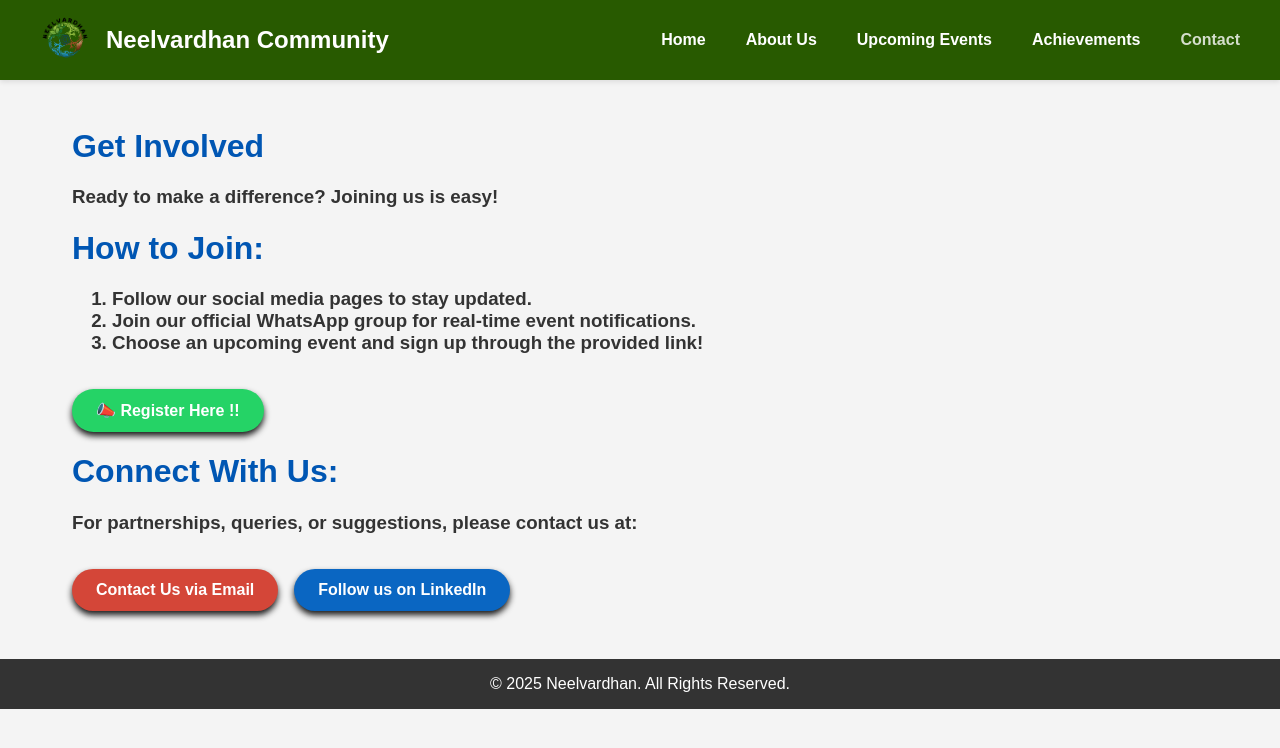
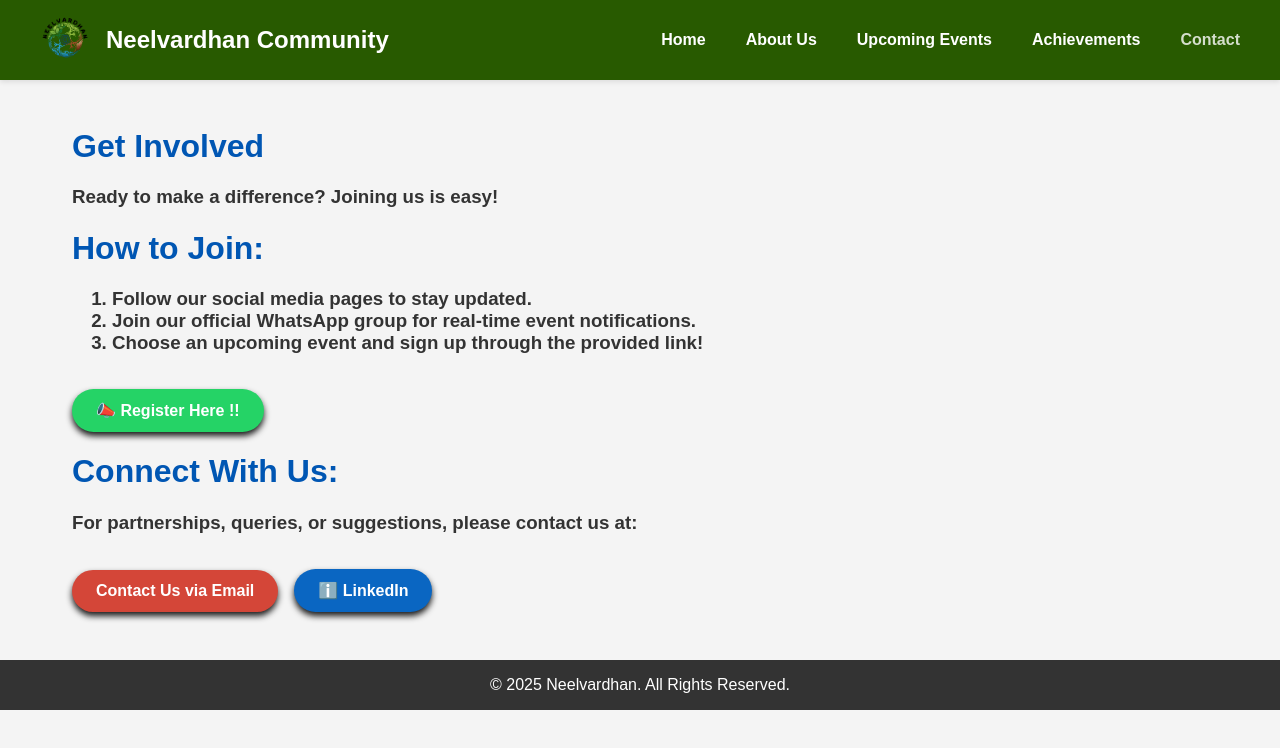
Before and after one commit to OG-DHRUV-1002/dns-website, a React (Create React App) app: page /contact in a window 1280 px wide. Shown: the top 748 px of the page. Built offline with nearby package versions, Linux system fonts and the light colour scheme.

Commit message:
LinkedInButton.js

```diff
--- a/src/components/LinkedInButton.js
+++ b/src/components/LinkedInButton.js
@@ -6,7 +6,7 @@ const LinkedInButton = () => {
 
   return (
     <a href={linkedInProfileUrl} target="_blank" rel="noopener noreferrer" className="linkedin-button">
-      Follow us on LinkedIn
+      ℹ️ LinkedIn
     </a>
   );
 };
```
